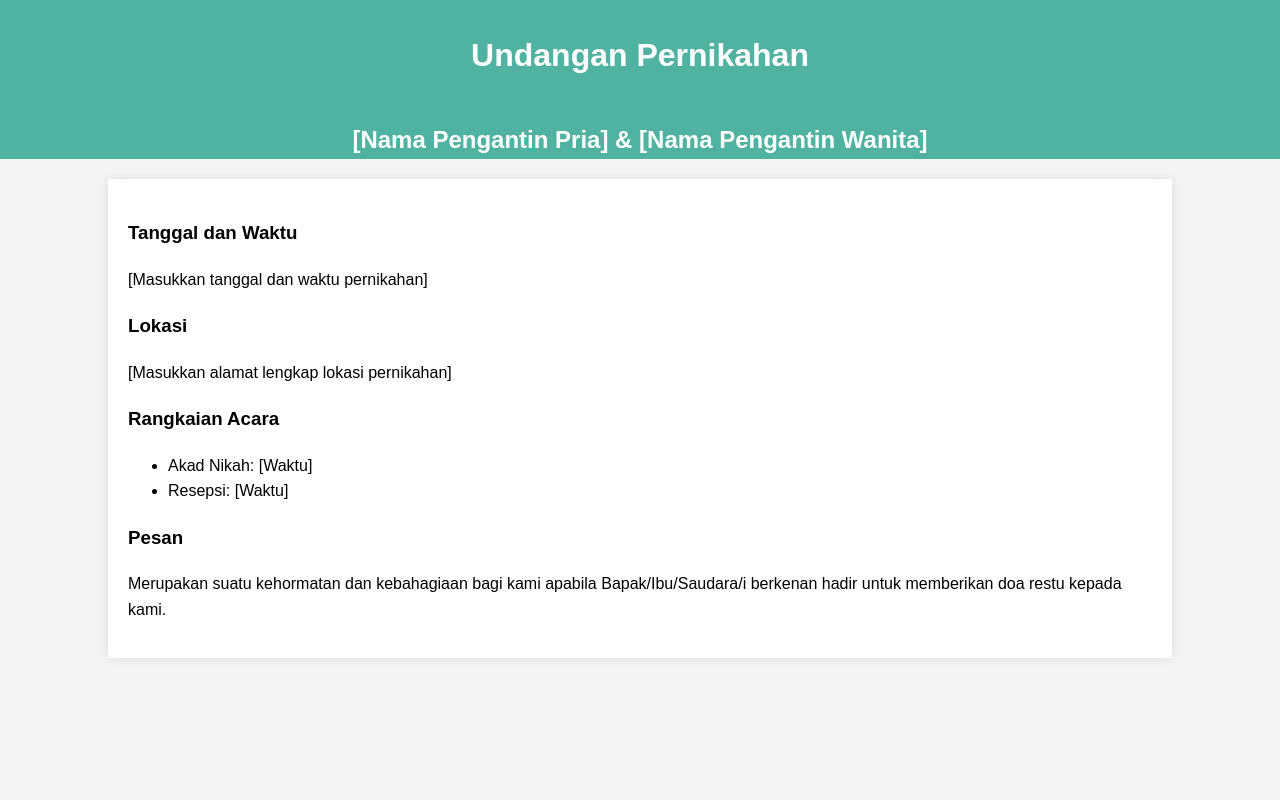
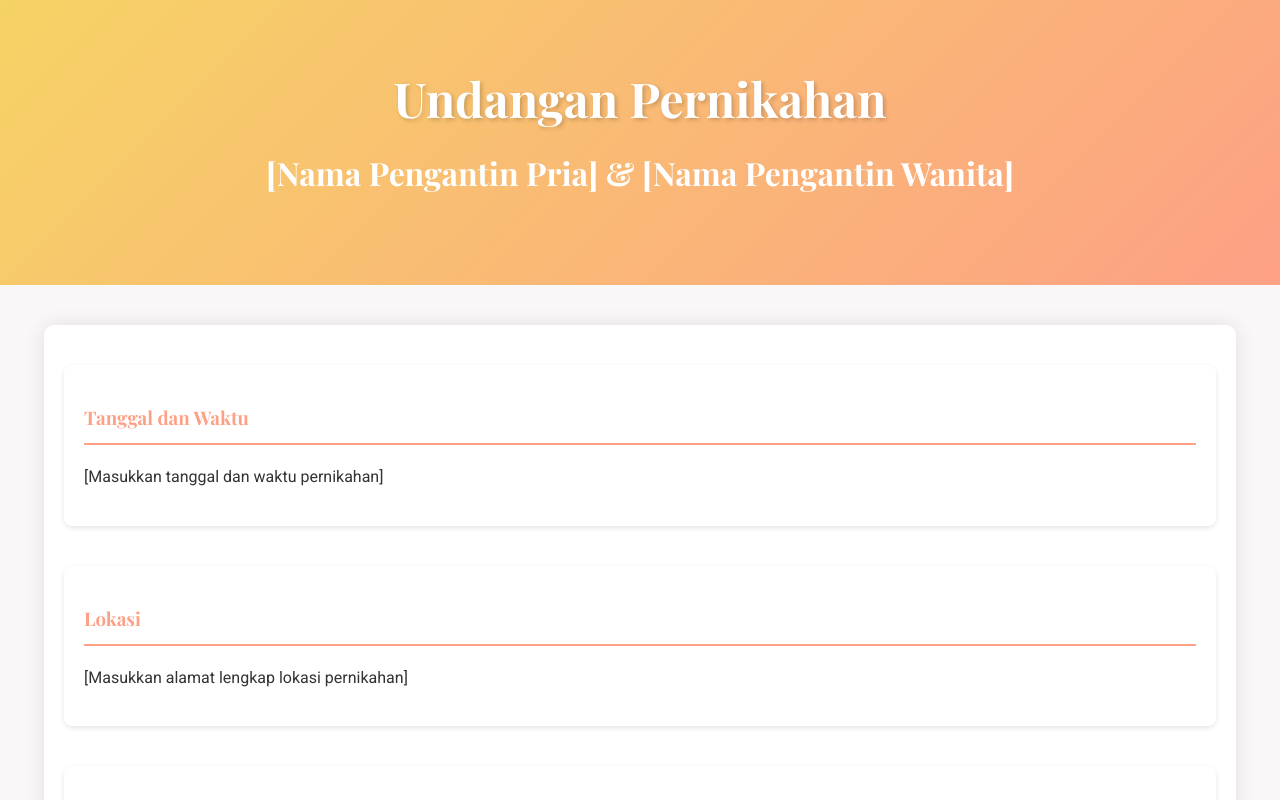
Before and after one commit to aurikzman/undangan-pernikahan, a plain HTML site: page index.html in a window 1280 px wide. Shown: the top 800 px of the page. Drawn offline with nearby package versions, Linux system fonts and the light colour scheme.

Commit message:
Update index.html

```diff
--- a/index.html
+++ b/index.html
@@ -5,31 +5,88 @@
     <meta name="viewport" content="width=device-width, initial-scale=1.0">
     <title>Undangan Pernikahan [Nama Pengantin]</title>
     <style>
+        @import url('https://fonts.googleapis.com/css2?family=Playfair+Display:wght@400;700&family=Roboto:wght@300;400&display=swap');
+
         body {
-            font-family: Arial, sans-serif;
+            font-family: 'Roboto', sans-serif;
             line-height: 1.6;
             margin: 0;
             padding: 0;
-            background-color: #f4f4f4;
+            background-color: #f9f7f7;
+            color: #333;
         }
+
         .container {
-            width: 80%;
+            width: 90%;
+            max-width: 1200px;
             margin: auto;
             overflow: hidden;
+            padding: 40px 20px;
+            background-color: white;
+            box-shadow: 0 0 20px rgba(0,0,0,0.1);
+            border-radius: 10px;
+        }
+
+        header {
+            background: linear-gradient(135deg, #f6d365 0%, #fda085 100%);
+            color: white;
+            padding: 60px 0;
+            text-align: center;
+            margin-bottom: 40px;
+        }
+
+        header h1 {
+            font-family: 'Playfair Display', serif;
+            font-size: 3em;
+            margin: 0;
+            text-shadow: 2px 2px 4px rgba(0,0,0,0.2);
+        }
+
+        header h2 {
+            font-family: 'Playfair Display', serif;
+            font-size: 2em;
+            margin-top: 10px;
+        }
+
+        section {
+            margin-bottom: 40px;
             padding: 20px;
-            background-color: white;
-            box-shadow: 0 0 10px rgba(0,0,0,0.1);
+            background-color: #fff;
+            border-radius: 8px;
+            box-shadow: 0 2px 5px rgba(0,0,0,0.1);
         }
-        header {
-            background: #50b3a2;
-            color: white;
-            padding-top: 30px;
-            min-height: 70px;
+
+        h3 {
+            font-family: 'Playfair Display', serif;
+            color: #fda085;
+            border-bottom: 2px solid #fda085;
+            padding-bottom: 10px;
+        }
+
+        ul {
+            list-style-type: none;
+            padding: 0;
+        }
+
+        li {
+            margin-bottom: 10px;
+        }
+
+        #pesan {
+            font-style: italic;
             text-align: center;
+            background-color: #f9f7f7;
+            padding: 30px;
+            border-radius: 8px;
         }
-        header h1 {
-            margin: 0;
-            padding-bottom: 20px;
+
+        @media (max-width: 768px) {
+            header h1 {
+                font-size: 2em;
+            }
+            header h2 {
+                font-size: 1.5em;
+            }
         }
     </style>
 </head>
```
